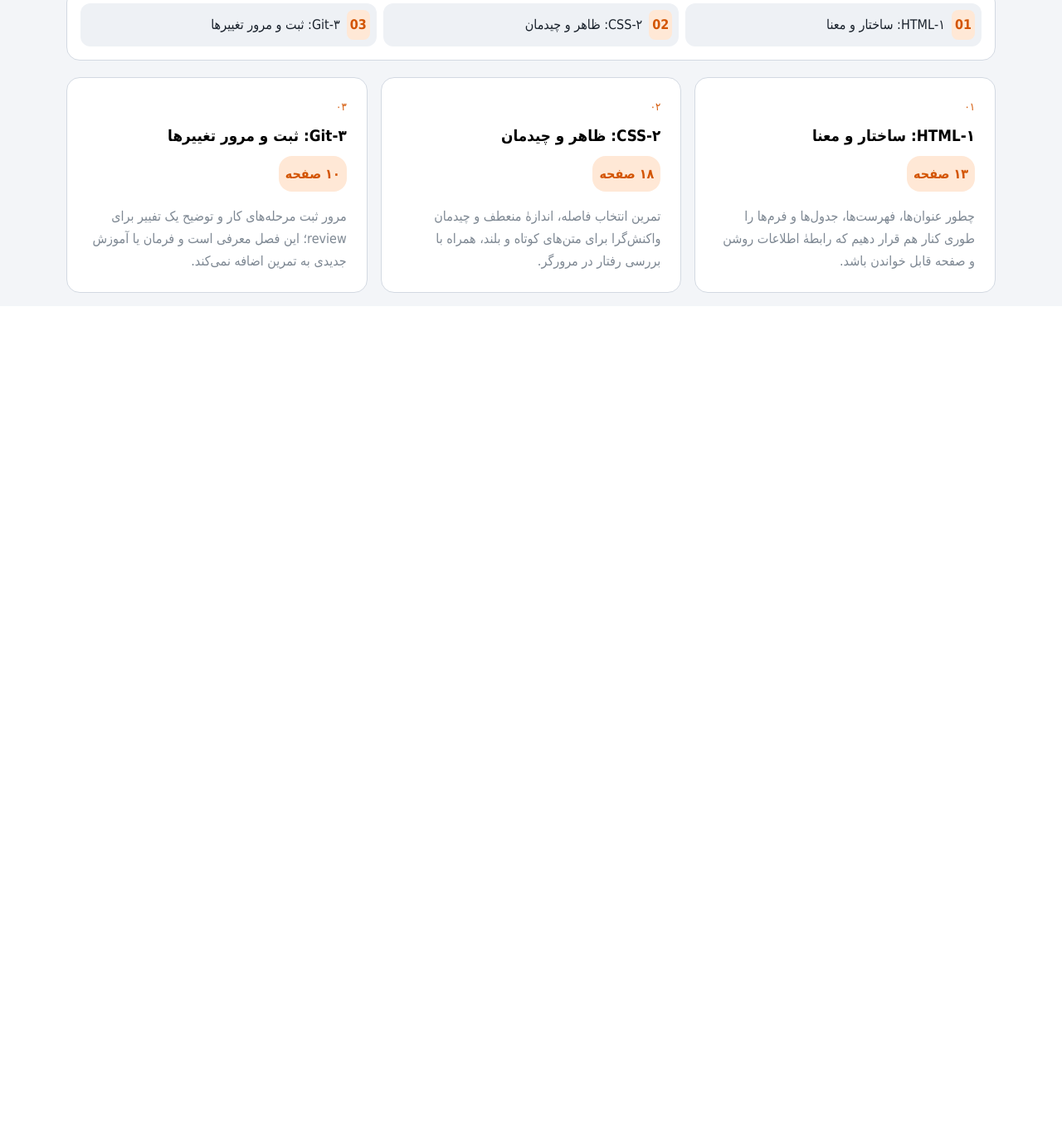
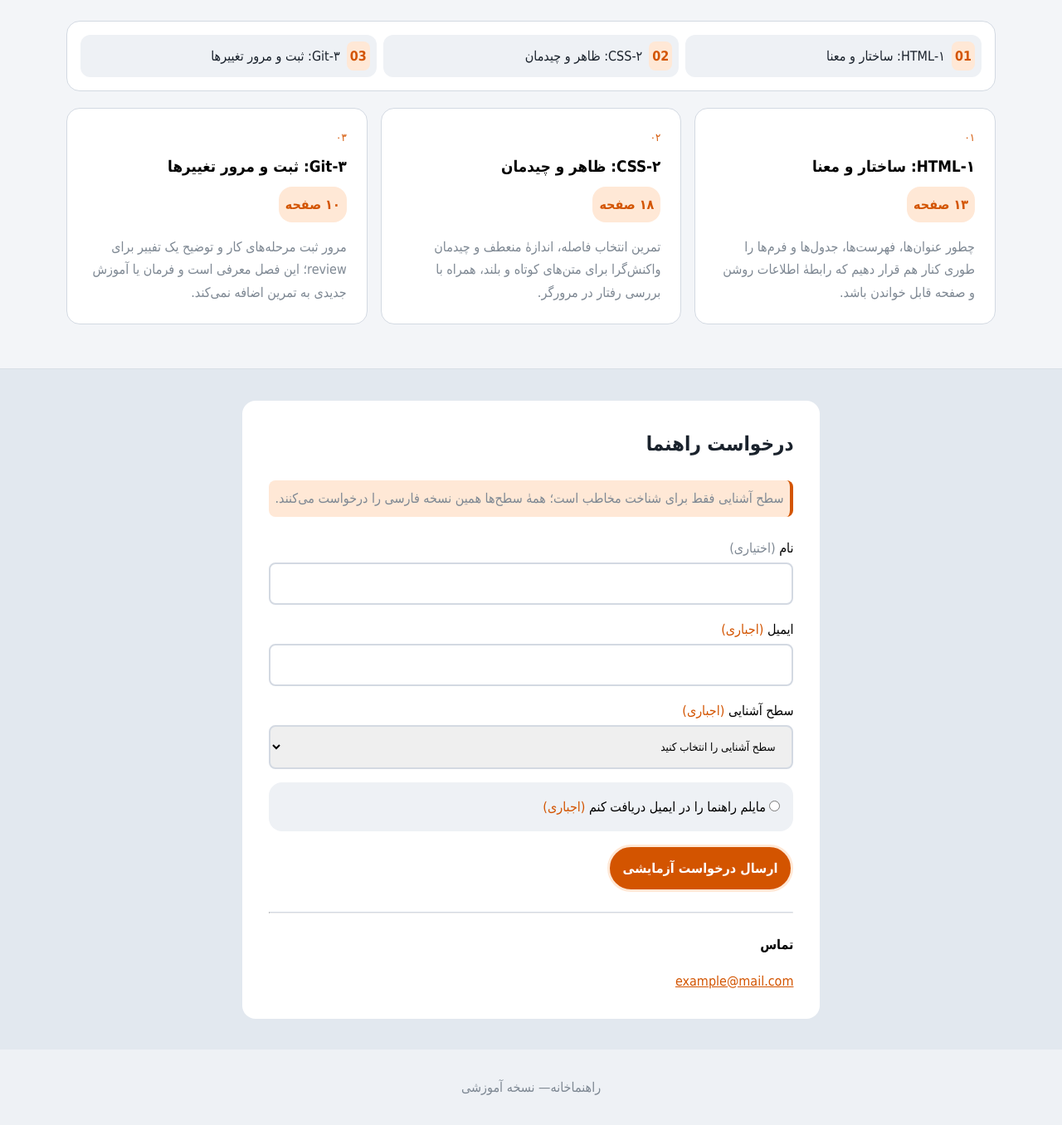
Before and after one commit to Sorox0/maktab-w4-hw2-EducationalGuideRequestPage, a plain HTML site: page index.html in a window 1280 px wide. Shown: the part 409-1765 px from the top of the page at 83% size. Before the commit the page ends 800 px from the top, so only its background shows below. Drawn offline with Linux system fonts and the light colour scheme.

Commit message:
Feat: Form / Footer sections

```diff
--- a/index.html
+++ b/index.html
@@ -7,13 +7,15 @@
     <link rel="stylesheet" href="styles.css">
 </head>
 <body>
+    <header class="header">
+        <div class="logo"><span>راهنماخانه<span></div>
+        <nav class="navbar">
+            <a href="#chapter-section" class="navbar-link">فصل‌ها</a>
+            <a href="#form-section" class="navbar-link">درخواست راهنما</a>
+        </nav>
+    </header>
+
     <div class="main-wrapper">
-        <header class="header">
-            <div class="logo"><span>راهنماخانه<span></div>
-            <nav class="navbar">
-                <a href="#chapter-section" class="navbar-link">فصل‌ها</a><a href="#form" class="navbar-link">درخواست راهنما</a>
-            </nav>
-        </header>
         <main class="main">
             <section class="hero">
                 <div class="title">
@@ -42,7 +44,7 @@
                 </div>
             </section>
 
-            <section class="chapter-section">
+            <section class="chapter-section" id="chapter-section">
                 <h2 class="section-heading">فصل ها</h2>
                 <div class="toc">
                     <div class="toc-card">
@@ -90,7 +92,53 @@
     </div>
 
     <div class="form-wrapper">
+        <section class="form-section" id="form-section">
+            <h2 class="section-heading">درخواست راهنما</h2>
+            <div class="notice">
+                <p>سطح آشنایی فقط برای شناخت مخاطب است؛ همهٰ سطح‌ها همین نسخه فارسی را درخواست می‌کنند.</p>
+            </div>
 
+            <form action="GET" class="form">
+
+                <div class="form-group">
+                    <label for="name" class="form-label">نام <span class="form-optional">(اختیاری)</span></label>
+                    <input type="text" class="form-input" id="name" name="name">
+                </div>
+
+                <div class="form-group">
+                    <label for="email" class="form-label">ایمیل <span class="form-required">(اجباری)</span></label>
+                    <input type="email" class="form-input" id="email" name="email" required>
+                </div>
+
+                <div class="form-group">
+                    <label for="level" class="form-label">سطح آشنایی <span class="form-required">(اجباری)</span></label>
+                    <select name="level" id="level" class="form-input form-select">
+                        <option class="level-option" value="" selected disabled>سطح آشنایی را انتخاب کنید</option>
+                        <option class="level-option" value="beginner">beginner: تازه شروع کرده‌ام</option>
+                        <option class="level-option" value="HTML/CSS">HTML/CC مقدماتی را دیده‌ام</option>
+                        <option class="level-option" value="review">review: برای مرور</option>
+                    </select>
+                </div>
+
+                <div class="form-email-request-section">
+                    <input type="radio" id="email-request" name="email-request" required>
+                    <label for="email-request" class="form-label">مایلم راهنما را در ایمیل دریافت کنم <span class="form-required">(اجباری)</span></label>
+                </div>
+
+                <input class="form-submit" type="submit" value="ارسال درخواست آزمایشی">
+            </form>
+
+            <hr class="hr">
+
+            <div class="contact">
+                <h4 class:="section-heading">تماس</h4>
+                <a href="GOTO:example@mail.com">example@mail.com</a>
+            </div>
+        </section>
     </div>
+
+    <footer class="footer">
+        <p>راهنماخانه— نسخه آموزشی</p>
+    </footer>
 </body>
 </html>
--- a/styles.css
+++ b/styles.css
@@ -8,13 +8,25 @@
 }
 
 body {
-    font-family: "Vazirmatn", Tahoma, Arial, sans-serif;
-    line-height: 1.7;
+  font-family: "Vazirmatn", Tahoma, Arial, sans-serif;
+  line-height: 1.7;
+  background-color: #F3F5F8;
+
 }
 
 .main-wrapper {
-    padding: 0 4rem;
-    background-color: #F3F5F8;
+  padding: 2.34rem 4rem;
+  /* background-color: #F3F5F8; */
+}
+
+.form-wrapper {
+  display: flex;
+  flex-direction: column;
+  align-items: center;
+
+  border-top: 1px solid #D9DFE6;
+  padding: 2.34rem 4rem;
+  background-color: #e2e8ef;
 }
 
 p {
@@ -33,6 +45,14 @@ p {
   color: #1A222C;
 }
 
+.form-required {
+  color: #D35400;
+}
+
+.form-optional {
+  color: #7E8893;
+}
+
 /*<<<==============================================>>>*/
 /*<<<=================== header ===================>>>*/
 /*<<<==============================================>>>*/
@@ -47,6 +67,7 @@ p {
   gap: 2rem;
 
   padding: .75rem 1.5rem;
+  margin: 0 4rem;;
   background-color: #FFF;
   border: 1px solid #D9DFE6;
   border-radius: 2rem;
@@ -218,3 +239,87 @@ p {
   color: #D35400;
   font-weight: bold;
 }
+
+/*<<<==============================================>>>*/
+/*<<<=================== Form =====================>>>*/
+/*<<<==============================================>>>*/
+
+
+.form-section {
+  display: flex;
+  flex-direction: column;
+  gap: 1.5rem;
+
+  padding: 2rem;
+  max-width: 720px;
+  background-color: #FFF;
+  border-radius: 1rem;
+}
+
+.form {
+  display: flex;
+  flex-direction: column;
+  gap: 1rem;
+}
+
+.form-group {
+  display: flex;
+  flex-direction: column;
+  gap: .25rem;
+}
+
+.form-input {
+  padding: 1rem;
+  border: 2px solid #D3D9E2;
+  border-radius: .5rem;
+}
+
+.form-select, .level-option {
+  font-family: "Vazirmatn", Tahoma, Arial, sans-serif;
+}
+
+.form-email-request-section {
+  padding: 1rem;
+  border-radius: 1rem;
+  background-color: #EEF1F5;
+}
+
+.form-submit {
+  padding: 1rem;
+  border: 3px solid #FFE8D6;
+  border-radius: 3rem;
+  background-color: #D35400;
+  color: #fff;
+  font-family: "Vazirmatn", Tahoma, Arial, sans-serif;
+  font-size: 1rem;
+  font-weight: bold;
+  width: fit-content;
+}
+
+.hr {
+  border-top: 1px solid #D3D9E2;
+}
+
+.contact {
+  display: flex;
+  flex-direction: column;
+  gap: 1rem;
+
+  a {
+    color: #D35400;
+  }
+}
+
+/*<<<================================================>>>*/
+/*<<<=================== Footer =====================>>>*/
+/*<<<================================================>>>*/
+
+.footer {
+  display: flex;
+  flex-direction: column;
+  justify-content: center;
+  align-items: center;
+
+  padding: 2rem 4rem;
+  background-color: #eef1f5;
+}
```
